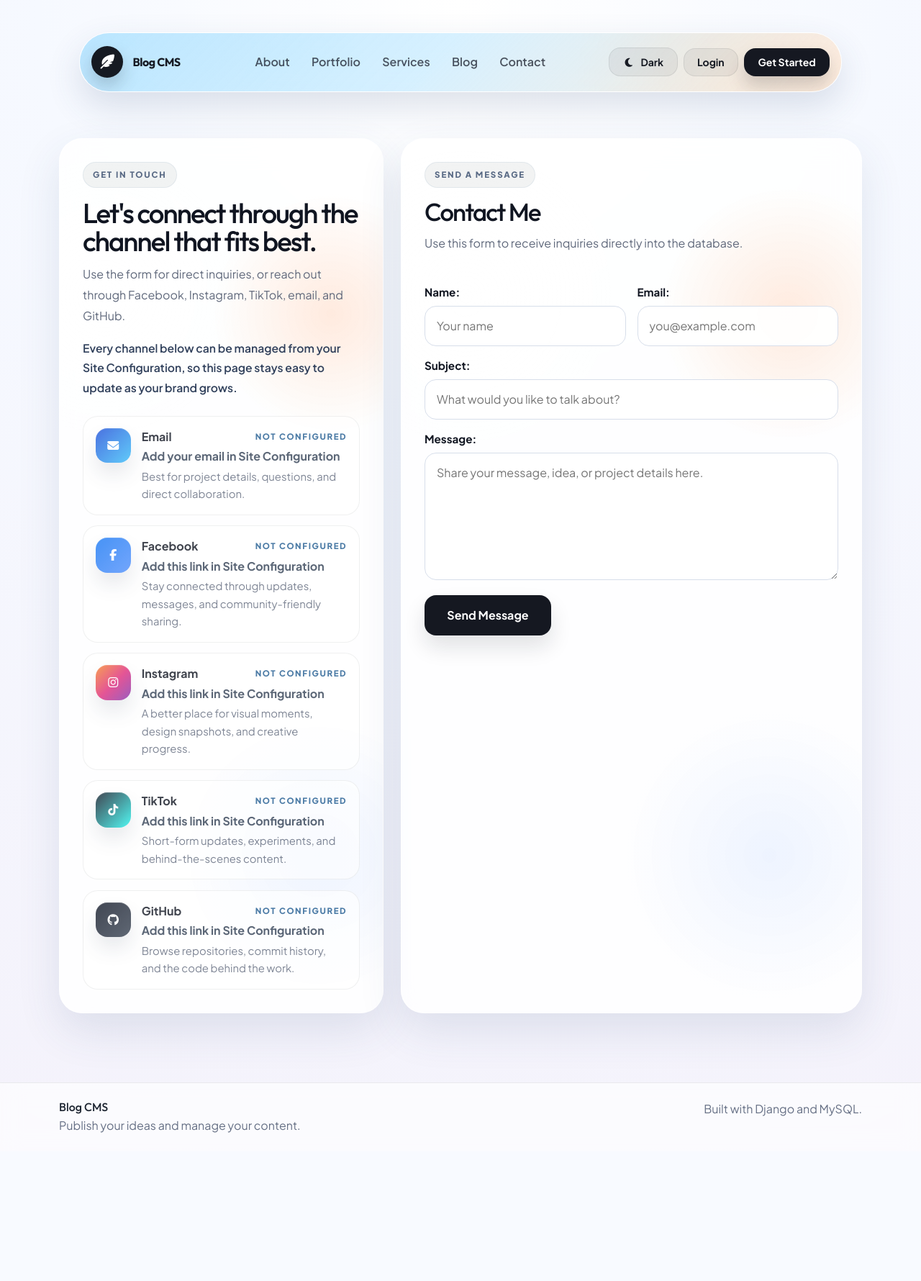
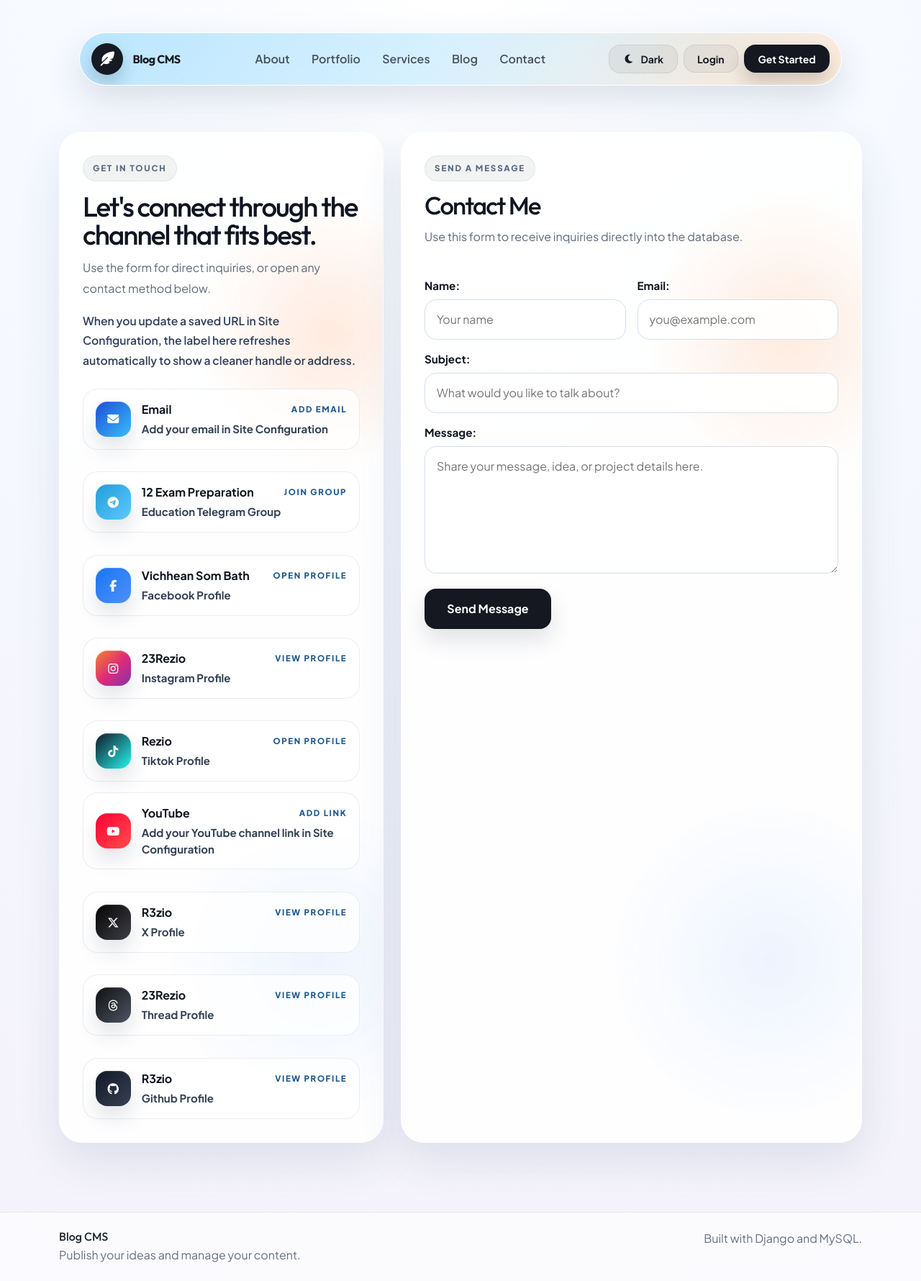
Before and after one commit to rezio23/PortfolioBlogCMS, a Django app: page /contact/ in a window 1280 px wide. Shown: the whole page at 72% size. Before the commit the page ends 1574 px from the top, so only its background shows below. Run offline with Django 5.2, Linux system fonts and the light colour scheme; data that the repository does not hold is empty.

Commit message:
Update repository with recent changes

```diff
--- a/apps/contact/forms.py
+++ b/apps/contact/forms.py
@@ -1,4 +1,5 @@
 from django import forms
+from django.core.exceptions import ValidationError
 
 from .models import ContactMessage
 
@@ -25,7 +26,41 @@ class ContactForm(forms.ModelForm):
             "subject": "off",
             "message": "off",
         }
+        field_error_messages = {
+            "name": "Please enter your name.",
+            "email": "Please enter your email address.",
+            "subject": "Please enter a subject.",
+            "message": "Please enter your message.",
+        }
+        field_attrs = {
+            "name": {
+                "pattern": "[^0-9]+",
+                "title": "Name cannot contain numbers.",
+            },
+            "email": {
+                "pattern": "[a-z0-9._%+\\-]+@[a-z0-9.\\-]+\\.[a-z]{2,}",
+                "title": "Email must use lowercase letters only.",
+            },
+        }
 
         for name, field in self.fields.items():
+            field.required = True
+            field.error_messages["required"] = field_error_messages[name]
             field.widget.attrs.setdefault("placeholder", placeholders.get(name, ""))
             field.widget.attrs.setdefault("autocomplete", autocomplete.get(name, "off"))
+            field.widget.attrs.setdefault("required", True)
+
+            for attr_name, attr_value in field_attrs.get(name, {}).items():
+                field.widget.attrs.setdefault(attr_name, attr_value)
+
+    def clean_name(self):
+        name = (self.cleaned_data.get("name") or "").strip()
+        if any(character.isdigit() for character in name):
+            raise ValidationError("Name cannot contain numbers.")
+        return name
+
+    def clean_email(self):
+        email = (self.cleaned_data.get("email") or "").strip()
+        if email != email.lower():
+            raise ValidationError("Email must use lowercase letters only.")
+        return email
--- a/apps/contact/views.py
+++ b/apps/contact/views.py
@@ -6,6 +6,7 @@ from django.shortcuts import redirect, render
 from apps.core.models import SiteConfiguration
 
 from .forms import ContactForm
+from .services import send_contact_message_to_telegram
 
 
 def _format_profile_value(url):
@@ -23,64 +24,114 @@ def _format_profile_value(url):
     return url
 
 
+def _build_channel(*, key, title, icon, value, url, configured_cta, empty_value, empty_cta="Add link", new_tab=True):
+    is_configured = bool(url)
+    return {
+        "key": key,
+        "title": title,
+        "icon": icon,
+        "value": value if is_configured else empty_value,
+        "url": url,
+        "cta": configured_cta if is_configured else empty_cta,
+        "new_tab": new_tab,
+    }
+
+
 def _build_contact_channels(config):
     contact_email = getattr(config, "contact_email", "") or ""
+    education_telegram_group_url = getattr(config, "education_telegram_group_url", "") or ""
     facebook_url = getattr(config, "facebook_url", "") or ""
     instagram_url = getattr(config, "instagram_url", "") or ""
     tiktok_url = getattr(config, "tiktok_url", "") or ""
+    youtube_url = getattr(config, "youtube_url", "") or ""
+    x_url = getattr(config, "x_url", "") or ""
+    threads_url = getattr(config, "threads_url", "") or ""
     github_url = getattr(config, "github_url", "") or ""
 
     return [
-        {
-            "key": "email",
-            "title": "Email",
-            "icon": "fa-solid fa-envelope",
-            "value": contact_email or "Add your email in Site Configuration",
-            "hint": "Best for project details, questions, and direct collaboration.",
-            "url": f"mailto:{contact_email}" if contact_email else "",
-            "cta": "Send email" if contact_email else "Not configured",
-            "new_tab": False,
-        },
-        {
-            "key": "facebook",
-            "title": "Facebook",
-            "icon": "fa-brands fa-facebook-f",
-            "value": _format_profile_value(facebook_url),
-            "hint": "Stay connected through updates, messages, and community-friendly sharing.",
-            "url": facebook_url,
-            "cta": "Open profile" if facebook_url else "Not configured",
-            "new_tab": True,
-        },
-        {
-            "key": "instagram",
-            "title": "Instagram",
-            "icon": "fa-brands fa-instagram",
-            "value": _format_profile_value(instagram_url),
-            "hint": "A better place for visual moments, design snapshots, and creative progress.",
-            "url": instagram_url,
-            "cta": "View account" if instagram_url else "Not configured",
-            "new_tab": True,
-        },
-        {
-            "key": "tiktok",
-            "title": "TikTok",
-            "icon": "fa-brands fa-tiktok",
-            "value": _format_profile_value(tiktok_url),
-            "hint": "Short-form updates, experiments, and behind-the-scenes content.",
-            "url": tiktok_url,
-            "cta": "Watch content" if tiktok_url else "Not configured",
-            "new_tab": True,
-        },
-        {
-            "key": "github",
-            "title": "GitHub",
-            "icon": "fa-brands fa-github",
-            "value": _format_profile_value(github_url),
-            "hint": "Browse repositories, commit history, and the code behind the work.",
-            "url": github_url,
-            "cta": "View projects" if github_url else "Not configured",
-            "new_tab": True,
-        },
+        _build_channel(
+            key="email",
+            title="Email",
+            icon="fa-solid fa-envelope",
+            value=contact_email,
+            url=f"mailto:{contact_email}" if contact_email else "",
+            configured_cta="Send email",
+            empty_value="Add your email in Site Configuration",
+            empty_cta="Add email",
+            new_tab=False,
+        ),
+        _build_channel(
+            key="education-telegram",
+            title="12 Exam Preparation",
+            icon="fa-brands fa-telegram",
+            value=_format_profile_value("Education Telegram Group"),
+            url="https://t.me/sombath12examfiles",
+            configured_cta="Join group",
+            empty_value="Add your Telegram group link in Site Configuration",
+        ),
+        _build_channel(
+            key="facebook",
+            title="Vichhean Som Bath",
+            icon="fa-brands fa-facebook-f",
+            value=_format_profile_value("Facebook Profile"),
+            url="https://www.facebook.com/v.bathhh/",
+            configured_cta="Open profile",
+            empty_value="Add your Facebook link in Site Configuration",
+        ),
+        _build_channel(
+            key="instagram",
+            title="23Rezio",
+            icon="fa-brands fa-instagram",
+            value=_format_profile_value("Instagram Profile"),
+            url="https://www.instagram.com/rezio_23?igsh=bDMyOGtqdTBsY3Vj&utm_source=qr",
+            configured_cta="View profile",
+            empty_value="Add your Instagram link in Site Configuration",
+        ),
+        _build_channel(
+            key="tiktok",
+            title="Rezio",
+            icon="fa-brands fa-tiktok",
+            value=_format_profile_value("Tiktok Profile"),
+            url="https://www.tiktok.com/@reziooo23?_r=1&_t=ZS-95Bsuz7gpa4",
+            configured_cta="Open profile",
+            empty_value="Add your TikTok link in Site Configuration",
+        ),
+        _build_channel(
+            key="youtube",
+            title="YouTube",
+            icon="fa-brands fa-youtube",
+            value=_format_profile_value(youtube_url),
+            url=youtube_url,
+            configured_cta="Watch channel",
+            empty_value="Add your YouTube channel link in Site Configuration",
+        ),
+        _build_channel(
+            key="x",
+            title="R3zio",
+            icon="fa-brands fa-x-twitter",
+            value=_format_profile_value("X Profile"),
+            url="https://x.com/rezio_23?s=21",
+            configured_cta="View profile",
+            empty_value="Add your X profile link in Site Configuration",
+        ),
+        _build_channel(
+            key="threads",
+            title="23Rezio",
+            icon="fa-brands fa-threads",
+            value=_format_profile_value("Thread Profile"),
+            url="https://www.threads.com/@rezio_23?igshid=NTc4MTIwNjQ2YQ==",
+            configured_cta="View profile",
+            empty_value="Add your Threads profile link in Site Configuration",
+        ),
+        _build_channel(
+            key="github",
+            title="R3zio",
+            icon="fa-brands fa-github",
+            value=_format_profile_value("Github Profile"),
+            url="https://github.com/rezio23",
+            configured_cta="View profile",
+            empty_value="Add your GitHub link in Site Configuration",
+        ),
     ]
 
 
@@ -90,7 +141,8 @@ def contact_view(request):
     if request.method == "POST":
         form = ContactForm(request.POST)
         if form.is_valid():
-            form.save()
+            contact_message = form.save()
+            send_contact_message_to_telegram(contact_message)
             messages.success(request, "Thanks for reaching out. Your message has been sent.")
             return redirect("contact:contact_success")
     else:
--- a/apps/core/admin.py
+++ b/apps/core/admin.py
@@ -14,9 +14,13 @@ class SiteConfigurationAdmin(admin.ModelAdmin):
             {
                 "fields": (
                     "contact_email",
+                    "education_telegram_group_url",
                     "facebook_url",
                     "instagram_url",
                     "tiktok_url",
+                    "youtube_url",
+                    "x_url",
+                    "threads_url",
                     "github_url",
                 )
             },
--- a/apps/core/models.py
+++ b/apps/core/models.py
@@ -6,9 +6,13 @@ class SiteConfiguration(models.Model):
     tagline = models.CharField(max_length=255, blank=True)
     about_text = models.TextField(blank=True)
     contact_email = models.EmailField(blank=True)
+    education_telegram_group_url = models.URLField(blank=True)
     facebook_url = models.URLField(blank=True)
     instagram_url = models.URLField(blank=True)
     tiktok_url = models.URLField(blank=True)
+    youtube_url = models.URLField(blank=True)
+    x_url = models.URLField(blank=True)
+    threads_url = models.URLField(blank=True)
     github_url = models.URLField(blank=True)
     updated_at = models.DateTimeField(auto_now=True)
 
--- a/static/css/style.css
+++ b/static/css/style.css
@@ -92,7 +92,9 @@ a {
     margin-right: 0;
     display: inline-flex;
     align-items: center;
+    align-self: stretch;
     gap: 0.85rem;
+    padding: 0;
     color: var(--brand-dark) !important;
 }
 
@@ -338,7 +340,7 @@ body.portfolio-page .site-navbar {
 .hero-device-wrap {
     position: relative;
     display: flex;
-    align-items: flex-start;
+    align-items: center;
     justify-content: center;
     min-height: 36rem;
 }
@@ -874,7 +876,7 @@ label {
 .about-note-card {
     display: flex;
     gap: 1rem;
-    align-items: flex-start;
+    align-items: center;
     padding: 1.2rem 1.25rem;
 }
 
@@ -1123,6 +1125,10 @@ label {
     font-size: 0.82rem;
 }
 
+.portfolio-hover-card{
+    margin-top: 1rem;
+}
+
 .auth-social-btn__status {
     margin-left: auto;
     padding: 0.45rem 0.65rem;
@@ -1133,6 +1139,11 @@ label {
     font-weight: 700;
     letter-spacing: 0.06em;
     text-transform: uppercase;
+}
+
+.portfolio-showcase__portrait-frame img{
+    width: 100%;
+    border-radius: 20px;
 }
 
 .auth-social-btn--pending .auth-social-btn__status {
@@ -2415,7 +2426,7 @@ body.services-page .site-navbar {
 .contact-social {
     display: flex;
     gap: 0.95rem;
-    align-items: flex-start;
+    align-items: center;
     padding: 1rem 1.05rem;
     border-radius: 1.3rem;
     border: 1px solid rgba(23, 27, 36, 0.08);
@@ -2434,11 +2445,6 @@ body.services-page .site-navbar {
     box-shadow: 0 18px 36px rgba(49, 77, 119, 0.12);
 }
 
-.contact-social--disabled {
-    opacity: 0.8;
-    cursor: default;
-}
-
 .contact-social__icon {
     width: 3.05rem;
     height: 3.05rem;
@@ -2446,6 +2452,7 @@ body.services-page .site-navbar {
     display: inline-flex;
     align-items: center;
     justify-content: center;
+    align-self: center;
     flex-shrink: 0;
     color: #ffffff;
     box-shadow: inset 0 1px 0 rgba(255, 255, 255, 0.16), 0 16px 28px rgba(26, 45, 78, 0.12);
@@ -2455,6 +2462,9 @@ body.services-page .site-navbar {
     background: linear-gradient(135deg, #1d4ed8 0%, #38bdf8 100%);
 }
 
+.contact-social--education-telegram .contact-social__icon {
+    background: linear-gradient(135deg, #229ed9 0%, #5cc8ff 100%);
+}
 .contact-social--facebook .contact-social__icon {
     background: linear-gradient(135deg, #1877f2 0%, #4f8ffb 100%);
 }
@@ -2467,6 +2477,18 @@ body.services-page .site-navbar {
     background: linear-gradient(135deg, #111827 0%, #25f4ee 100%);
 }
 
+.contact-social--youtube .contact-social__icon {
+    background: linear-gradient(135deg, #ff0033 0%, #ff4d4d 100%);
+}
+
+.contact-social--x .contact-social__icon {
+    background: linear-gradient(135deg, #050505 0%, #3f3f46 100%);
+}
+
+.contact-social--threads .contact-social__icon {
+    background: linear-gradient(135deg, #111111 0%, #4b5563 100%);
+}
+
 .contact-social--github .contact-social__icon {
     background: linear-gradient(135deg, #111827 0%, #374151 100%);
 }
@@ -2474,7 +2496,8 @@ body.services-page .site-navbar {
 .contact-social__body {
     min-width: 0;
     display: grid;
-    gap: 0.22rem;
+    gap: 0.28rem;
+    align-content: center;
     flex: 1;
 }
 
@@ -2483,6 +2506,7 @@ body.services-page .site-navbar {
     align-items: center;
     justify-content: space-between;
     gap: 0.75rem;
+    flex-wrap: wrap;
 }
 
 .contact-social__label strong {
@@ -2500,14 +2524,30 @@ body.services-page .site-navbar {
 
 .contact-social__meta {
     color: #334155;
+    font-size: 0.94rem;
     font-weight: 700;
     word-break: break-word;
 }
 
-.contact-social__hint {
+.contact-social-empty {
+    display: grid;
+    gap: 0.32rem;
+    margin-top: 1.6rem;
+    padding: 1.05rem 1.1rem;
+    border-radius: 1.3rem;
+    border: 1px dashed rgba(32, 91, 144, 0.18);
+    background: rgba(255, 255, 255, 0.58);
+}
+
+.contact-social-empty strong {
+    color: #101521;
+    font-size: 1rem;
+}
+
+.contact-social-empty span {
     color: #5f687b;
-    font-size: 0.93rem;
-    line-height: 1.65;
+    font-size: 0.95rem;
+    line-height: 1.6;
 }
 
 .contact-form__grid {
@@ -2570,7 +2610,7 @@ body.login-page .site-navbar {
 
 .auth-register__hero {
     display: flex;
-    align-items: flex-start;
+    align-items: center;
     justify-content: space-between;
     gap: 1rem 1.5rem;
 }
--- a/templates/contact/contact.html
+++ b/templates/contact/contact.html
@@ -11,8 +11,8 @@
             <div class="contact-card contact-card--info portfolio-motion-surface" data-reveal data-scroll-float data-float-depth="8">
                 <span class="contact-card__eyebrow">Get in touch</span>
                 <h1 class="contact-card__title">Let&apos;s connect through the channel that fits best.</h1>
-                <p class="contact-card__text">Use the form for direct inquiries, or reach out through Facebook, Instagram, TikTok, email, and GitHub.</p>
-                <p class="contact-card__subcopy">Every channel below can be managed from your Site Configuration, so this page stays easy to update as your brand grows.</p>
+                <p class="contact-card__text">Use the form for direct inquiries, or open any contact method below.</p>
+                <p class="contact-card__subcopy">When you update a saved URL in Site Configuration, the label here refreshes automatically to show a cleaner handle or address.</p>
 
                 <div class="contact-social-grid">
                     {% for channel in contact_channels %}
@@ -25,7 +25,6 @@
                                         <span class="contact-social__action">{{ channel.cta }}</span>
                                     </span>
                                     <span class="contact-social__meta">{{ channel.value }}</span>
-                                    <span class="contact-social__hint">{{ channel.hint }}</span>
                                 </span>
                             </a>
                         {% else %}
@@ -37,7 +36,6 @@
                                         <span class="contact-social__action">{{ channel.cta }}</span>
                                     </span>
                                     <span class="contact-social__meta">{{ channel.value }}</span>
-                                    <span class="contact-social__hint">{{ channel.hint }}</span>
                                 </span>
                             </div>
                         {% endif %}
@@ -52,7 +50,7 @@
                 <h2 class="contact-card__title contact-card__title--compact">Contact Me</h2>
                 <p class="contact-card__text">Use this form to receive inquiries directly into the database.</p>
 
-                <form method="post" class="contact-form" novalidate>
+                <form method="post" class="contact-form">
                     {% csrf_token %}
 
                     {% if form.non_field_errors %}
```
Also changed, not shown: apps/contact/services.py (added, +67 -0 lines), apps/contact/tests.py (+104 -0 lines), config/settings/base.py (+12 -0 lines), static/css/theme.css (+151 -0 lines), templates/core/portfolio.html (+45 -31 lines), apps/core/migrations/0004_siteconfiguration_education_telegram_group_url.py (added), apps/core/migrations/0005_siteconfiguration_threads_url_siteconfiguration_x_url_and_more.py (added).
